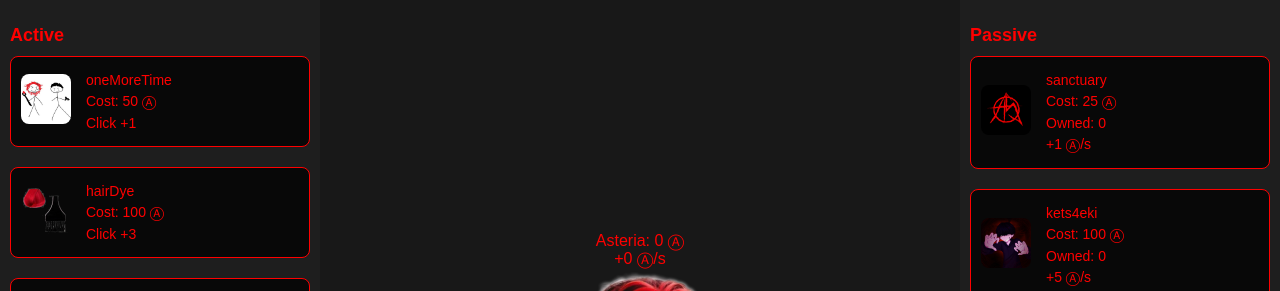
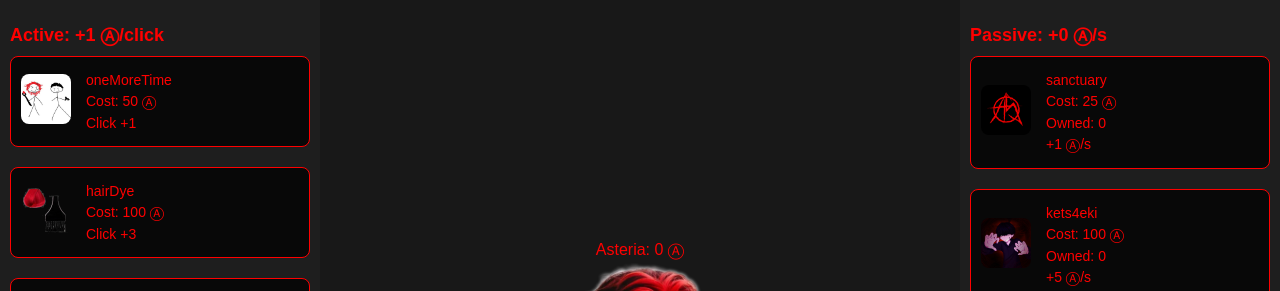
Before and after one commit to marta-te/asteria-clicker, a plain HTML site: page index.html in a window 1280 px wide. Shown: the top 291 px of the page. Drawn offline with Linux system fonts and the light colour scheme; a web font is replaced by a local one.

Commit message:
Asteria counters
+red scrollbars

```diff
--- a/game.js
+++ b/game.js
@@ -4,6 +4,9 @@ let passiveIncome = 0;
 
 const asteriaDisplay = document.getElementById("asteriaDisplay");
 const passiveRateDisplay = document.getElementById("passiveRate");
+const activeRateDisplay = document.getElementById("activeRate");
+
+
 const clickBtn = document.getElementById("clickBtn");
 
 const activeItems = {
@@ -69,8 +72,12 @@ setInterval(() => {
 function renderShops() {
     const activeShop = document.getElementById("activeShop");
     const passiveShop = document.getElementById("passiveShop");
-    activeShop.innerHTML = "<h2>Active</h2>";
-    passiveShop.innerHTML = "<h2>Passive</h2>";
+    activeShop.querySelectorAll(".shop-item").forEach(e => e.remove());
+    passiveShop.querySelectorAll(".shop-item").forEach(e => e.remove());
+    asteriaDisplay.textContent = `Asteria: ${asteria} Ⓐ`;
+    activeRateDisplay.textContent = `+${clickPower} Ⓐ/click`;
+    passiveRateDisplay.textContent = `+${passiveIncome} Ⓐ/s`;
+
 
     for (const [name, item] of Object.entries(activeItems)) {
         if (name === "drift" && item.locked) continue;
--- a/index.html
+++ b/index.html
@@ -17,19 +17,19 @@
 
   <div class="container">
     <div class="shop-container" id="activeShop">
-      <h2>Active</h2>
+      <h2>Active: <span id="activeRate">+0 Ⓐ/s</span></h2>
+
     </div>
 
     <div class="game-area">
       <div id="asteriaDisplay">Asteria: 0 Ⓐ</div>
-      <div id="passiveRate">+0 Ⓐ/s</div>
       <button id="clickBtn">
         <img src="assets/asteria.PNG" alt="Click Icon" />
       </button>
     </div>
 
     <div class="shop-container" id="passiveShop">
-      <h2>Passive</h2>
+        <h2>Passive: <span id="passiveRate">+0 Ⓐ/s</span></h2>
     </div>
   </div>
 
--- a/style.css
+++ b/style.css
@@ -53,11 +53,11 @@ body {
 
 
 
-/* Apply "Sono" font to the entire body */
+
 body {
     font-family: 'Sono', sans-serif;
-    background-color: #f4f4f45f; /* Optional: Light background color */
-    color: #ff0000; /* Dark text for contrast */
+    background-color: #f4f4f45f; /* background color */
+    color: #ff0000;
     margin: 0;
     padding: 0;
     box-sizing: border-box;
@@ -66,8 +66,8 @@ body {
   /* Style for the item details (text on the right of the image) */
   .item-details p {
     margin: 5px 0; /* Space between text lines */
-    font-size: 14px; /* Font size for item details */
-    font-weight: 400; /* Regular weight */
+    font-size: 14px;
+    font-weight: 400;
     color: #ff4141a9; /* Text color */
   }
 
@@ -134,18 +134,42 @@ body {
   }
 
   .item-content {
-    display: flex;           /* Flexbox for inner layout */
-    align-items: center;     /* Vertically align items */
+    display: flex;
+    align-items: center;
   }
 
   .item-content img {
-    width: 50px;             /* Set a fixed width for the image */
-    height: 50px;            /* Set a fixed height for the image */
-    margin-right: 15px;      /* Space between the image and text */
+    width: 50px;
+    height: 50px;
+    margin-right: 15px;
   }
 
   .item-details p {
     margin: 5px 0;           /* Space between each piece of text */
-    font-size: 14px;         /* Font size for item details */
+    font-size: 14px;
     color: #ff0000;             /* Text color */
   }
+
+  /* For Chrome, Edge, Safari, opera */
+::-webkit-scrollbar {
+    width: 6px;
+  }
+  ::-webkit-scrollbar-track {
+    background: #000000;
+  }
+
+  ::-webkit-scrollbar-thumb {
+    background-color: red;
+    border-radius: 6px;
+
+  }
+
+  ::-webkit-scrollbar-thumb:hover {
+    background-color: darkred;
+  }
+
+  /* Firefox */
+* {
+    scrollbar-width: thin;
+    scrollbar-color: red rgb(0, 0, 0);
+  }
```
